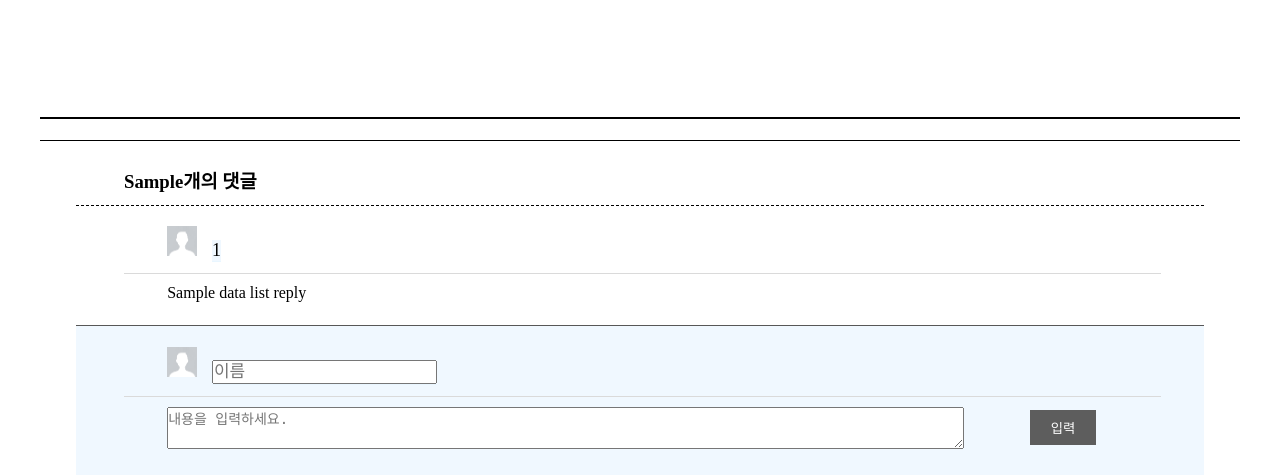
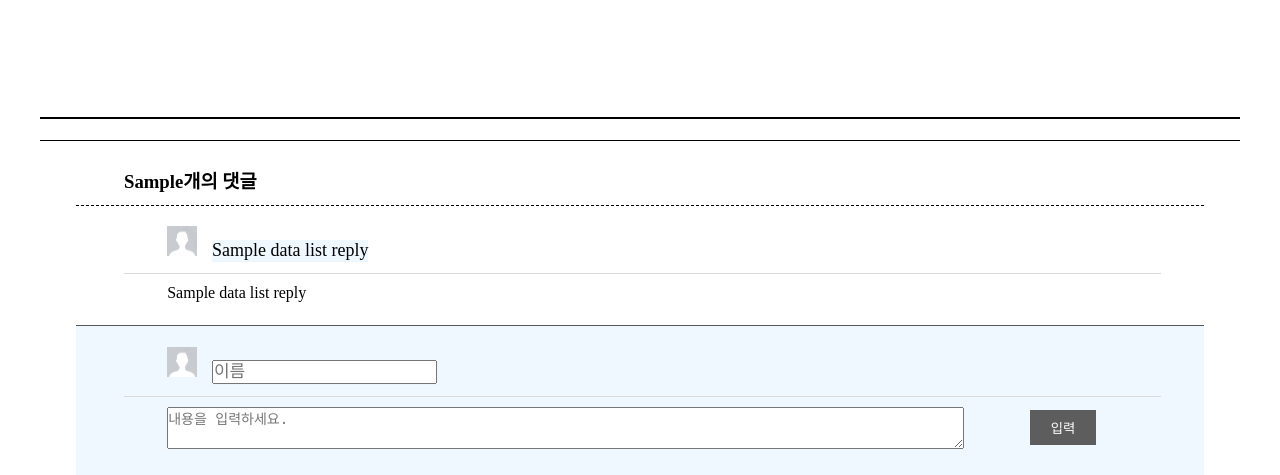
Before and after one commit to I00jey/Dr.web, a Flask app: template templates/gae_view.html in a window 1280 px wide. Shown: the part 684-1159 px from the top of the page. Run offline with Flask 3, Linux system fonts and the light colour scheme; the template is opened without the code that fills it: most values are stand-ins (such as "Sample title", 1, 10 or a date in 2020).

Commit message:
게시판 댓글 작성자 출력 오류 해결

```diff
--- a/routes/board.py
+++ b/routes/board.py
@@ -75,7 +75,7 @@ def reply_write():
     cursor.execute(sql, values)
     conn.commit()
     conn.close()
-    return gae()
+    return gae_view()
 
 
 @board_bp.route("/gong.html")
--- a/templates/gae_view.html
+++ b/templates/gae_view.html
@@ -117,8 +117,8 @@
           {%for r in data_list_reply%}
           <div id="reply_view">
             <img src="{{url_for('static',filename='image/reply.png') }}" width="30" height="30" />
-            <div class="re_writer">{{r[0]}}</div>
-            <div class="re_content">{{r[1]}}</div>
+            <div class="re_writer">{{r[1]}}</div>
+            <div class="re_content">{{r[2]}}</div>
           </div>
           {%endfor%}
           <form action="/reply_write" method="post" class="reply_write_wrap">
```
